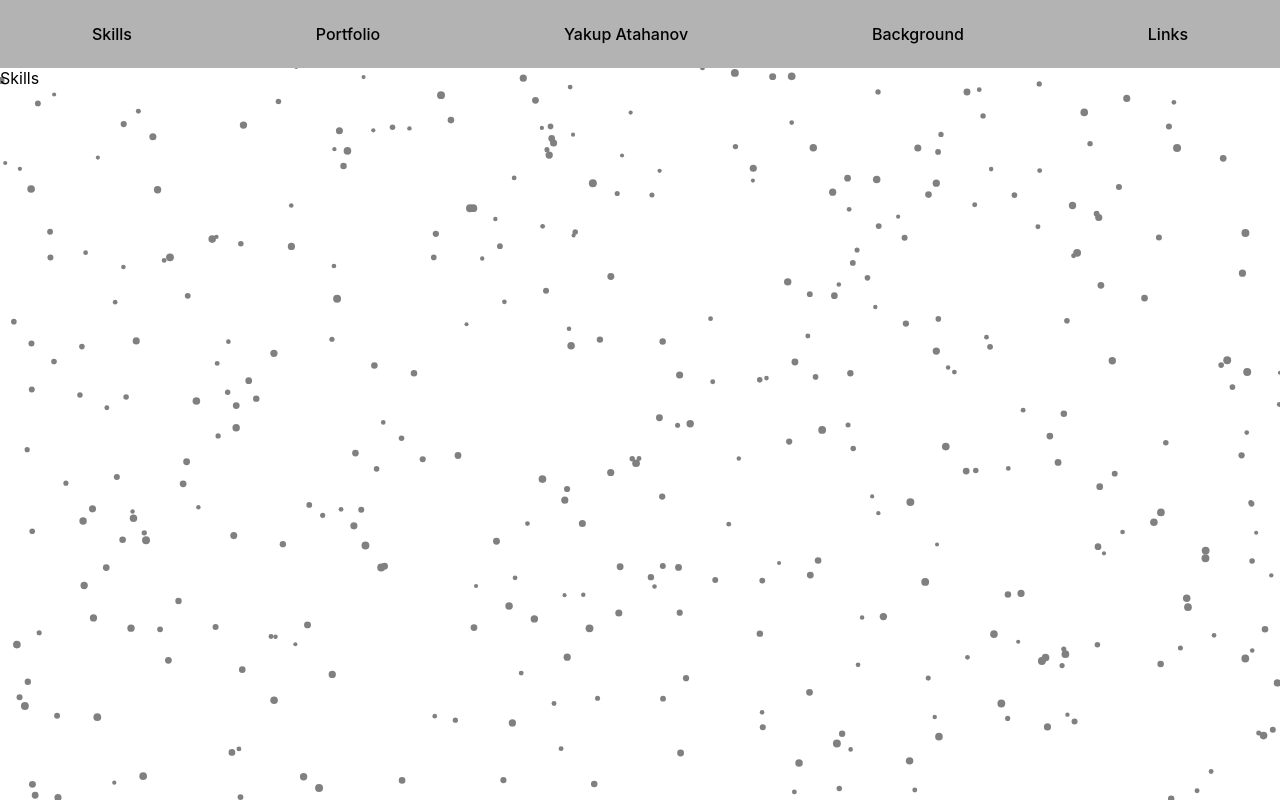
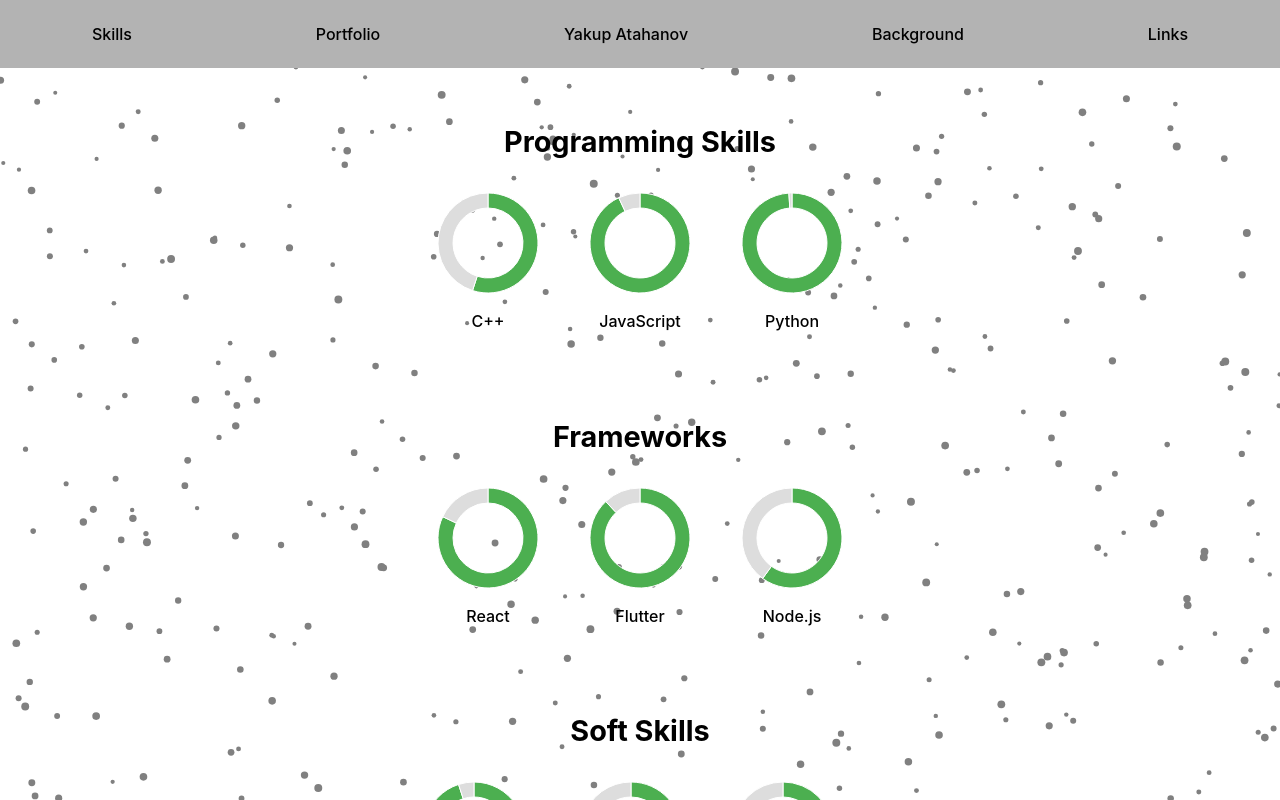
Before and after one commit to YakupAtahanov/my-portfolio, a React (Create React App) app in the folder my-portfolio/: page /skills in a window 1280 px wide. Shown: the top 800 px of the page. Built offline with nearby package versions, Linux system fonts and the light colour scheme.

Commit message:
Added SkillPage

```diff
--- a/my-portfolio/package.json
+++ b/my-portfolio/package.json
@@ -11,6 +11,7 @@
     "react-dom": "^19.1.0",
     "react-router-dom": "^7.6.2",
     "react-scripts": "5.0.1",
+    "recharts": "^3.0.2",
     "web-vitals": "^2.1.4"
   },
   "scripts": {
--- a/my-portfolio/src/App.js
+++ b/my-portfolio/src/App.js
@@ -2,9 +2,9 @@
 import { BrowserRouter, Routes, Route } from 'react-router-dom';
 import Layout from './Components/Layout';
 import HomePage from './Pages/HomePage';
+import SkillPage from './Pages/SkillPage';
 
 // Dummy pages. I will create it later in /Pages folder.
-const Skills = () => <div>Skills</div>;
 const Portfolio = () => <div>Portfolio</div>;
 const Background = () => <div>Background</div>;
 const Links = () => <div>Links</div>;
@@ -15,7 +15,7 @@
       <Routes>
         <Route path="/" element={<Layout />}>
           <Route index element={<HomePage />} />
-          <Route path="skills" element={<Skills />} />
+          <Route path="skills" element={<SkillPage />} />
           <Route path="portfolio" element={<Portfolio />} />
           <Route path="background" element={<Background />} />
           <Route path="links" element={<Links />} />
--- /dev/null
+++ b/my-portfolio/src/Components/SkillChart.js
@@ -0,0 +1,33 @@
+import { PieChart, Pie, Cell, Tooltip } from 'recharts';
+
+const COLORS = ['#4caf50', '#ddd'];
+
+export default function SkillChart({ label, value }) {
+  const data = [
+    { name: 'Confidence', value },
+    { name: 'Remaining', value: 100 - value },
+  ];
+
+  return (
+    <div style={{ textAlign: 'center' }}>
+      <PieChart width={120} height={120}>
+        <Pie
+          data={data}
+          cx="50%"
+          cy="50%"
+          innerRadius={35}
+          outerRadius={50}
+          startAngle={90}
+          endAngle={-270}
+          dataKey="value"
+        >
+          {data.map((entry, i) => (
+            <Cell key={`cell-${i}`} fill={COLORS[i]} />
+          ))}
+        </Pie>
+        <Tooltip />
+      </PieChart>
+      <p style={{ marginTop: '0.5rem', fontWeight: '500' }}>{label}</p>
+    </div>
+  );
+}
--- /dev/null
+++ b/my-portfolio/src/Pages/SkillPage.css
@@ -0,0 +1,19 @@
+.skills-container {
+  padding: 2rem 5vw;
+  display: flex;
+  flex-direction: column;
+  gap: 3rem;
+  z-index: 1;
+}
+
+.skills-grid {
+  display: flex;
+  gap: 2rem;
+  flex-wrap: wrap;
+  justify-content: center;
+}
+
+section h2 {
+  font-size: 1.8rem;
+  text-align: center;
+}
--- /dev/null
+++ b/my-portfolio/src/Pages/SkillPage.js
@@ -0,0 +1,42 @@
+import React from 'react';
+import SkillChart from '../Components/SkillChart.js';
+import './SkillPage.css';
+
+export default function SkillsPage() {
+  const programmingSkills = [
+    { label: 'C++', value: 55 },
+    { label: 'JavaScript', value: 93 },
+    { label: 'Python', value: 99 },
+  ];
+
+  const frameworks = [
+    { label: 'React', value: 82 },
+    { label: 'Flutter', value: 88 },
+    { label: 'Node.js', value: 60 },
+  ];
+
+  const softSkills = [
+    { label: 'Problem Solving', value: 95 },
+    { label: 'Communication', value: 80 },
+    { label: 'Time Management', value: 75 },
+  ];
+
+  const renderSection = (title, skills) => (
+    <section>
+      <h2>{title}</h2>
+      <div className="skills-grid">
+        {skills.map((skill) => (
+          <SkillChart key={skill.label} label={skill.label} value={skill.value} />
+        ))}
+      </div>
+    </section>
+  );
+
+  return (
+    <div className="skills-container">
+      {renderSection('Programming Skills', programmingSkills)}
+      {renderSection('Frameworks', frameworks)}
+      {renderSection('Soft Skills', softSkills)}
+    </div>
+  );
+}
```
Also changed, not shown: 1 other file (tests, documents, lock files or other folders).
